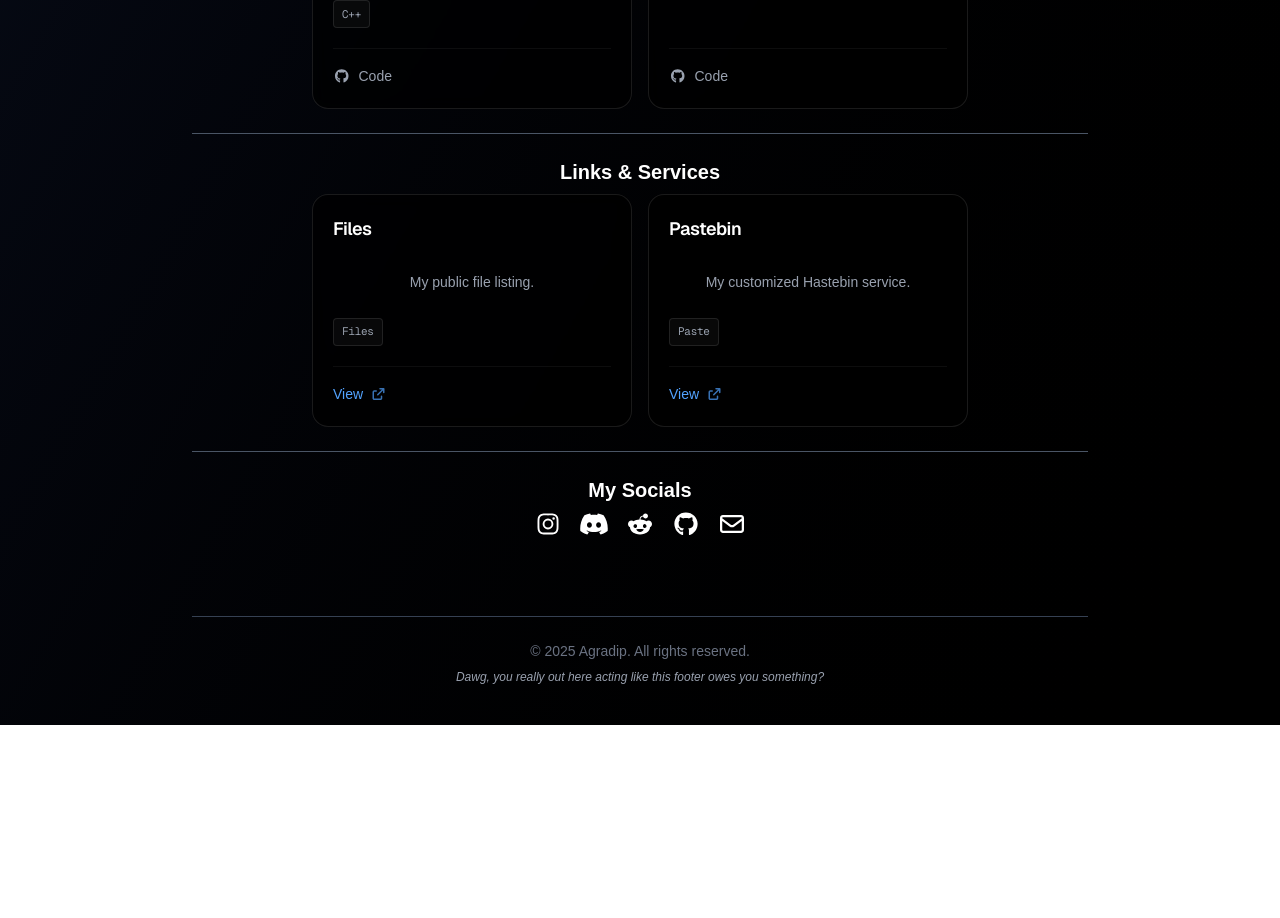
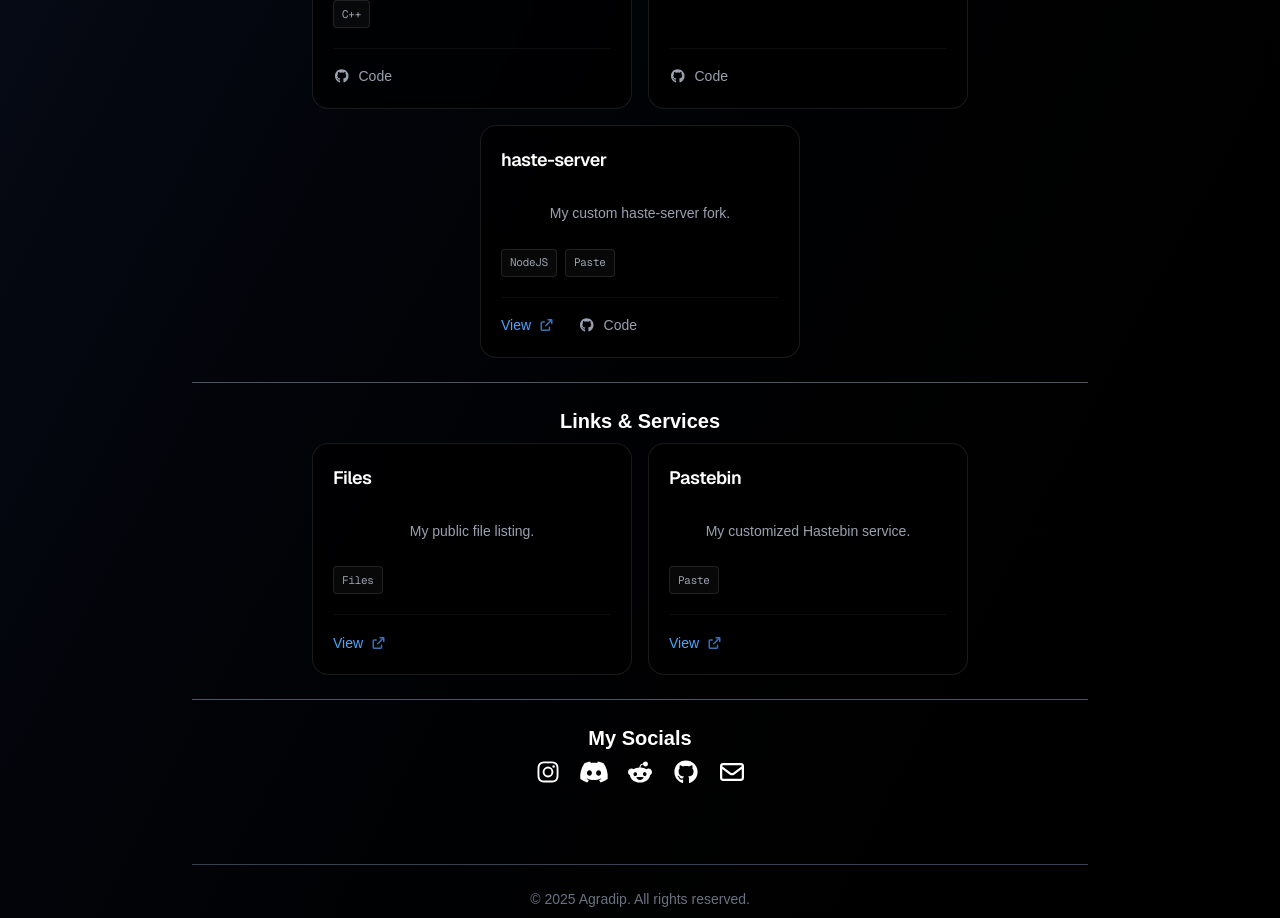
Before and after one commit to gradippp/agradip.fyi, a Next.js app: page / in a window 1280 px wide. Shown: the part 1500-2418 px from the top of the page. Before the commit the page ends 2225 px from the top, so only its background shows below. Built offline with nearby package versions, Linux system fonts and the light colour scheme; no server answers.

Commit message:
Add haste-server to projects

```diff
--- a/src/data/projects.ts
+++ b/src/data/projects.ts
@@ -28,4 +28,11 @@ export const PROJECTS = [
     description: "A custom Nginx fancyindex theme.",
     tags: ["HTML", "CSS", "JavaScript", "Files"],
   },
+  {
+    name: "haste-server",
+    openUrl: "https://paste.agradip.fyi",
+    repoUrl: gh("haste-server"),
+    description: "My custom haste-server fork.",
+    tags: ["NodeJS", "Paste"],
+  },
 ];
```
